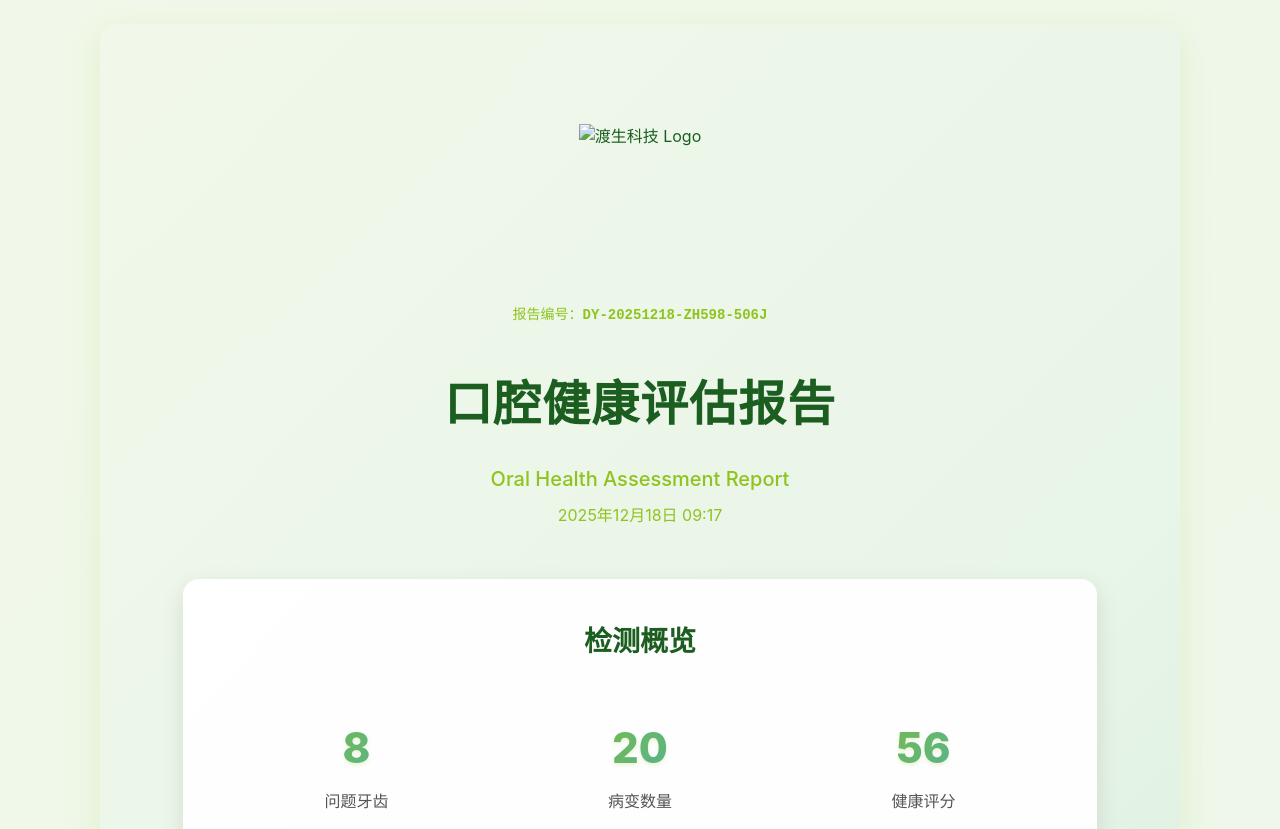
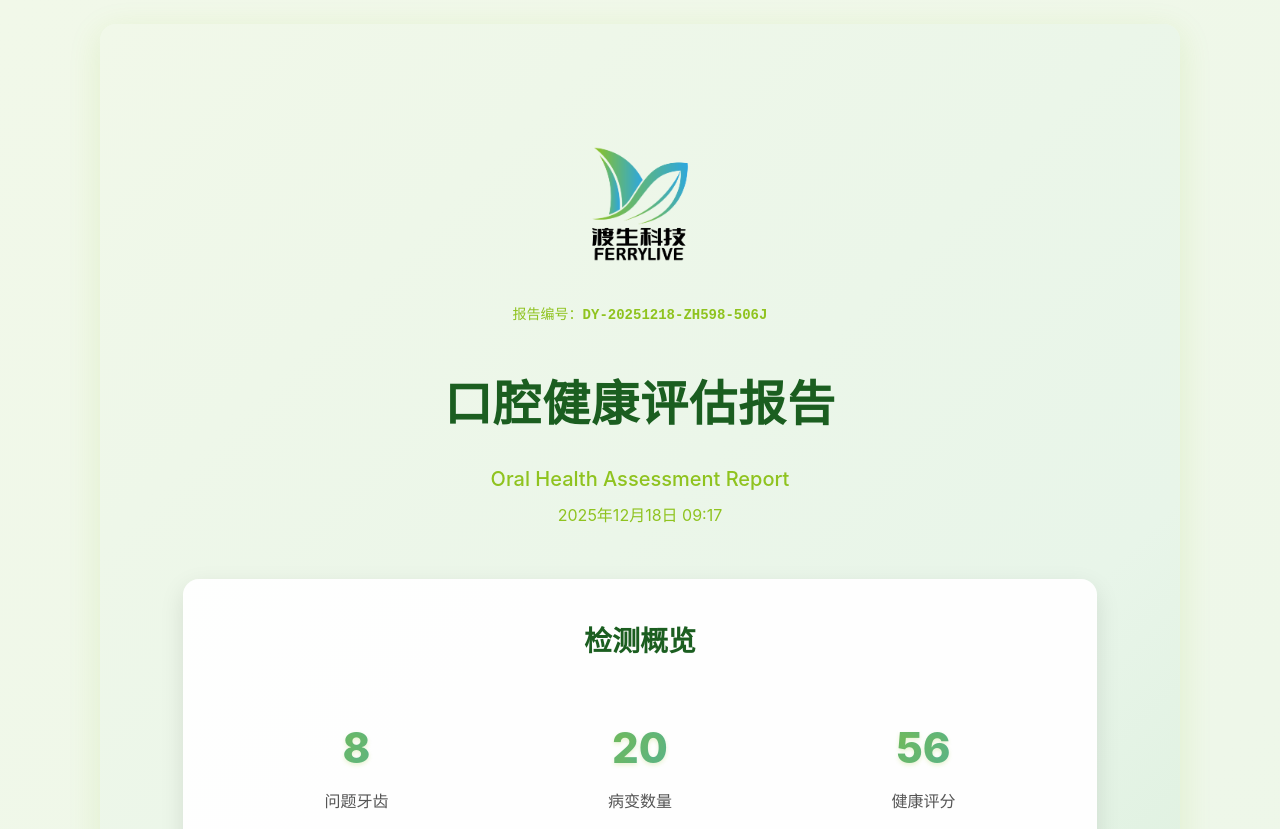
Before and after one commit to Ferrylive/software_report, a plain HTML site: page report.html in a window 1280 px wide. Shown: the top 829 px of the page. Drawn offline with Linux system fonts and the light colour scheme.

Commit message:
修复logo路径问题，将logo复制到images目录并更新HTML中的路径

```diff
--- a/report.html
+++ b/report.html
@@ -3598,7 +3598,7 @@
 
   <!-- 封面 -->
   <div class="page cover">
-    <img class="logo-large" src="../../../商标/logocombine.png" alt="渡生科技 Logo" loading="eager" decoding="async">
+    <img class="logo-large" src="images/logocombine.png" alt="渡生科技 Logo" loading="eager" decoding="async">
     <div style="font-size: 14px; font-family: 'Courier New', monospace; margin-bottom: 20px; position: relative; z-index: 1;">
       <span style="color: var(--brand-green);">报告编号：</span><span class="report-id-number-cover" style="color: var(--brand-green); font-weight: 600;">DY-20251203-ZH001-A7B9</span>
     </div>
@@ -3739,7 +3739,7 @@
 
     <footer>
       <div style="text-align: center; margin-bottom: 20px;">
-        <img class="logo" src="../../../商标/logocombine.png" alt="Logo" style="opacity: 0.8; height: 60px; margin: 0 auto; display: block;" loading="lazy" decoding="async">
+        <img class="logo" src="images/logocombine.png" alt="Logo" style="opacity: 0.8; height: 60px; margin: 0 auto; display: block;" loading="lazy" decoding="async">
       </div>
       <p style="text-align: center;"><strong>渡生科技 - 渡芽AI智能口腔健康评估系统</strong></p>
       <p style="text-align: center;">本报告由AI智能分析系统自动生成，仅供参考。如有疑问，请咨询专业口腔医生。</p>
```
Also changed, not shown: images/logocombine.png (added).
